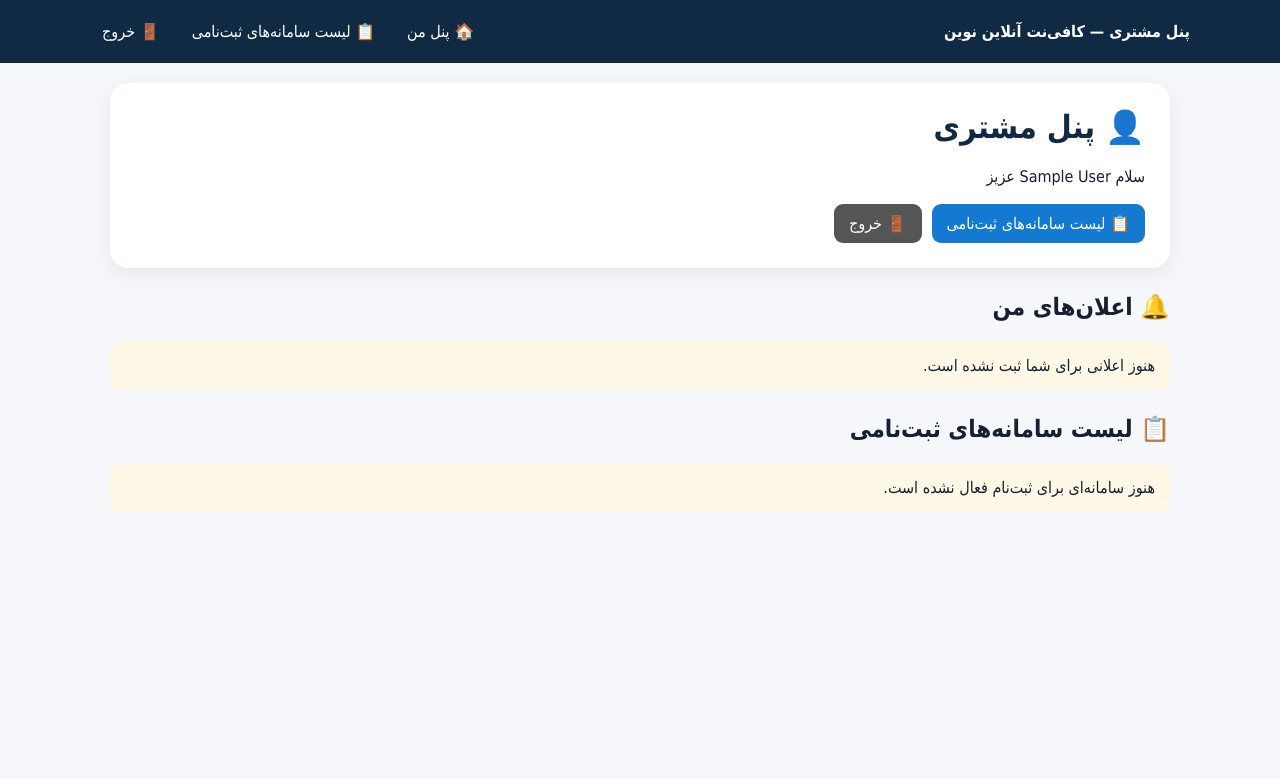
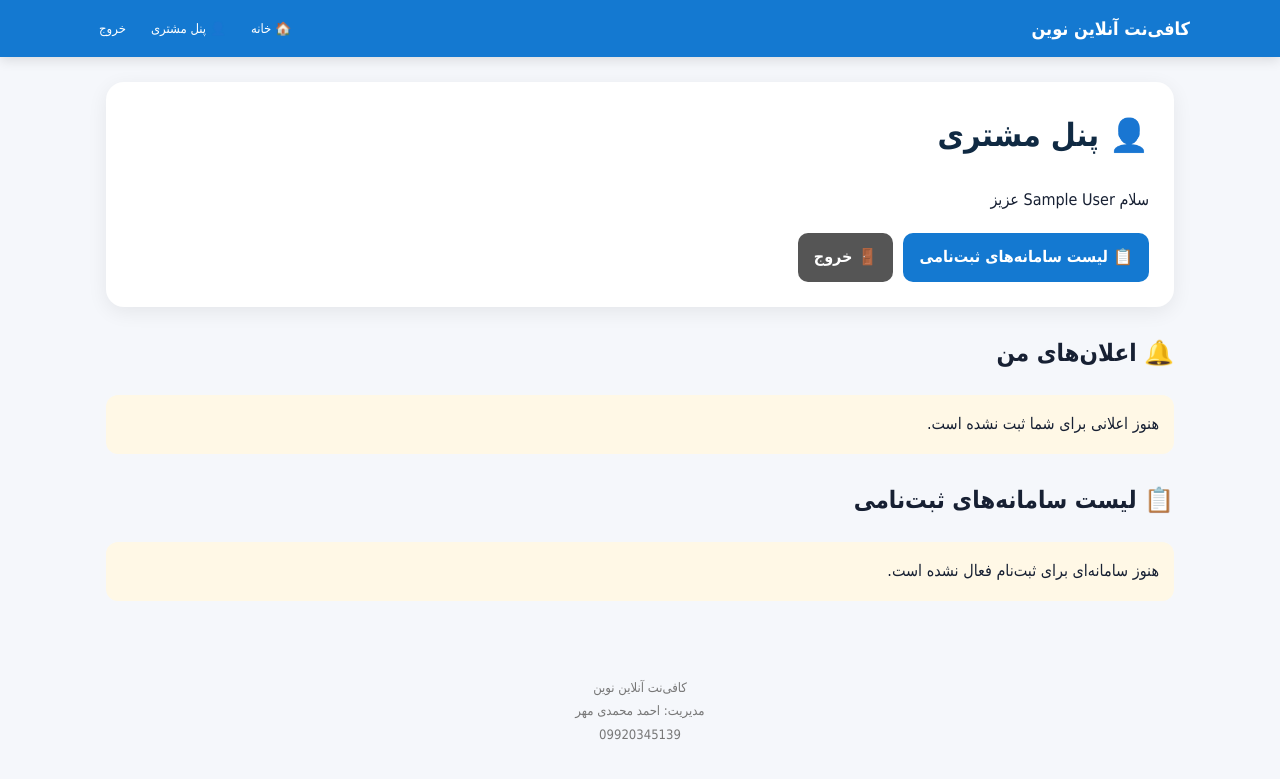
Before and after one commit to amhmdy307-stack/online-novin, a Flask app: page /customer in a window 1280 px wide. Shown: the top 779 px of the page. Run offline with Flask 3, Linux system fonts and the light colour scheme; the visitor is signed in with stand-in values (Sample User, id 1); data comes from the database, SQL or seed files in the repository; data that the repository does not hold is empty.

Commit message:
Update base.html

```diff
--- a/templates/base.html
+++ b/templates/base.html
@@ -1,308 +1,589 @@
-<!doctype html>
+<!DOCTYPE html>
 <html lang="fa" dir="rtl">
 
 <head>
-    <meta charset="utf-8">
-    <meta name="viewport" content="width=device-width, initial-scale=1">
+
+    <meta charset="UTF-8">
+
+    <meta
+        name="viewport"
+        content="width=device-width, initial-scale=1.0"
+    >
 
     <title>
-        {{ settings.get('site_name', 'کافی‌نت آنلاین نوین') if settings else 'کافی‌نت آنلاین نوین' }}
+        {{ settings.get('site_name','کافی‌نت آنلاین نوین') }}
     </title>
 
     <style>
+
+        :root {
+            --primary:
+                {{ settings.get('primary_color','#102a43') }};
+
+            --secondary:
+                {{ settings.get('secondary_color','#1479d1') }};
+
+            --background:
+                {{ settings.get('background_color','#f5f7fb') }};
+
+            --card:
+                {{ settings.get('card_color','#ffffff') }};
+
+            --text:
+                {{ settings.get('text_color','#172033') }};
+        }
+
+
         * {
             box-sizing: border-box;
         }
 
+
         body {
+
             margin: 0;
-            font-family: Tahoma, Arial, sans-serif;
-            background: {{ settings.get('background_color', '#f5f7fb') if settings else '#f5f7fb' }};
-            color: {{ settings.get('text_color', '#172033') if settings else '#172033' }};
+
+            font-family:
+                Tahoma,
+                Arial,
+                sans-serif;
+
+            background:
+                var(--background);
+
+            color:
+                var(--text);
+
+            line-height: 1.8;
         }
 
+
+        /* =================================================
+           نوار بالای سایت
+        ================================================= */
+
         .topbar {
-            background: {{ settings.get('primary_color', '#102a43') if settings else '#102a43' }};
-            color: #fff;
-            padding: 14px 20px;
+
+            background:
+                var(--secondary);
+
+            color: white;
+
+            padding: 12px 18px;
+
+            box-shadow:
+                0 3px 12px rgba(0,0,0,.12);
+
+            position: sticky;
+
+            top: 0;
+
+            z-index: 1000;
         }
 
+
         .topbar-inner {
+
             max-width: 1100px;
+
             margin: auto;
+
             display: flex;
+
             align-items: center;
+
             justify-content: space-between;
-            gap: 15px;
+
+            gap: 12px;
         }
 
-        .topbar-title {
+
+        .site-title {
+
+            color: white;
+
+            text-decoration: none;
+
+            font-size: 18px;
+
+            font-weight: bold;
+
+            white-space: nowrap;
+        }
+
+
+        .top-links {
+
+            display: flex;
+
+            align-items: center;
+
+            gap: 7px;
+
+            flex-wrap: wrap;
+        }
+
+
+        .top-links a {
+
+            color: white;
+
+            text-decoration: none;
+
+            padding: 5px 9px;
+
+            border-radius: 8px;
+
+            font-size: 13px;
+
+            transition: .2s;
+        }
+
+
+        .top-links a:hover {
+
+            background:
+                rgba(255,255,255,.18);
+        }
+
+
+        /* =================================================
+           محتوای اصلی
+        ================================================= */
+
+        .container {
+
+            width: 100%;
+
+            max-width: 1100px;
+
+            margin: auto;
+
+            padding: 25px 16px 50px;
+        }
+
+
+        /* =================================================
+           کارت
+        ================================================= */
+
+        .card {
+
+            background:
+                var(--card);
+
+            border-radius: 18px;
+
+            padding: 20px;
+
+            margin-bottom: 18px;
+
+            box-shadow:
+                0 5px 20px rgba(0,0,0,.07);
+        }
+
+
+        /* =================================================
+           دکمه
+        ================================================= */
+
+        .btn {
+
+            display: inline-flex;
+
+            align-items: center;
+
+            justify-content: center;
+
+            border: 0;
+
+            border-radius: 10px;
+
+            padding: 10px 16px;
+
+            background:
+                var(--secondary);
+
+            color: white !important;
+
+            text-decoration: none;
+
+            cursor: pointer;
+
+            font-family: inherit;
+
+            font-weight: bold;
+
+            transition: .2s;
+        }
+
+
+        .btn:hover {
+
+            opacity: .9;
+
+            transform:
+                translateY(-1px);
+        }
+
+
+        /* =================================================
+           فرم
+        ================================================= */
+
+        .field {
+
+            margin-bottom: 15px;
+        }
+
+
+        .field label {
+
+            display: block;
+
+            margin-bottom: 6px;
+
             font-weight: bold;
         }
 
-        .topbar-links {
-            display: flex;
-            gap: 8px;
-            flex-wrap: wrap;
+
+        input,
+        textarea,
+        select {
+
+            width: 100%;
+
+            padding: 11px;
+
+            border:
+                1px solid #d8dee8;
+
+            border-radius: 10px;
+
+            background: white;
+
+            color: #172033;
+
+            font-family: inherit;
+
+            font-size: 14px;
+
+            outline: none;
         }
 
-        .topbar-links a {
-            color: #fff;
-            text-decoration: none;
-            padding: 8px 12px;
-            border-radius: 8px;
+
+        input:focus,
+        textarea:focus,
+        select:focus {
+
+            border-color:
+                var(--secondary);
+
+            box-shadow:
+                0 0 0 2px rgba(20,121,209,.10);
         }
 
-        .topbar-links a:hover {
-            background: rgba(255,255,255,.15);
-        }
-
-        .wrap {
-            max-width: 1100px;
-            margin: auto;
-            padding: 20px;
-        }
-
-        .card {
-            background: {{ settings.get('card_color', '#ffffff') if settings else '#ffffff' }};
-            padding: 18px;
-            border-radius: 14px;
-            margin: 12px 0;
-            box-shadow: 0 4px 18px rgba(18,52,86,.08);
-        }
-
-        .btn {
-            background: {{ settings.get('secondary_color', '#1479d1') if settings else '#1479d1' }};
-            color: #fff;
-            border: 0;
-            border-radius: 9px;
-            padding: 10px 15px;
-            text-decoration: none;
-            display: inline-block;
-            cursor: pointer;
-        }
-
-        .btn:hover {
-            opacity: .9;
-        }
-
-        input,
-        select,
-        textarea {
-            width: 100%;
-            padding: 10px;
-            border: 1px solid #d5dce6;
-            border-radius: 9px;
-            font-family: inherit;
-        }
 
         textarea {
+
             resize: vertical;
         }
 
-        .field {
-            margin: 12px 0;
+
+        /* =================================================
+           اعلان
+        ================================================= */
+
+        .notice {
+
+            background: #fff8df;
+
+            border-right:
+                4px solid #e0a800;
+
+            padding: 14px;
+
+            border-radius: 10px;
+
+            margin-bottom: 18px;
         }
 
-        .notice {
-            background: #fff8e6;
-            padding: 12px;
-            border-radius: 10px;
-            margin-bottom: 12px;
+
+        /* =================================================
+           جدول
+        ================================================= */
+
+        table {
+
+            width: 100%;
+
+            border-collapse: collapse;
+
+            background:
+                var(--card);
         }
 
-        .success {
-            background: #e8f7ee;
-            color: #176b3a;
-        }
-
-        .danger {
-            background: #fdeaea;
-            color: #9b2226;
-        }
-
-        table {
-            width: 100%;
-            border-collapse: collapse;
-            background: #fff;
-        }
 
         th,
         td {
+
             padding: 10px;
-            border-bottom: 1px solid #e5e9ef;
+
+            border-bottom:
+                1px solid #eee;
+
             text-align: right;
+
+            vertical-align: middle;
         }
 
+
         th {
-            font-weight: bold;
+
+            background:
+                #f1f4f8;
         }
 
-        .badge {
-            display: inline-block;
-            padding: 5px 9px;
-            border-radius: 20px;
-            font-size: 12px;
-            background: #edf2f7;
+
+        /* =================================================
+           پیام فلش
+        ================================================= */
+
+        .flash {
+
+            background: #e8f3ff;
+
+            color: #174a75;
+
+            border-right:
+                4px solid var(--secondary);
+
+            border-radius: 10px;
+
+            padding: 12px;
+
+            margin-bottom: 15px;
         }
 
-        .admin-badge {
-            background: #102a43;
-            color: #fff;
+
+        /* =================================================
+           فوتر
+        ================================================= */
+
+        footer {
+
+            text-align: center;
+
+            padding: 25px 15px;
+
+            color: #777;
+
+            font-size: 13px;
         }
 
-        .customer-badge {
-            background: #1479d1;
-            color: #fff;
-        }
+
+        /* =================================================
+           موبایل
+        ================================================= */
 
         @media (max-width: 700px) {
 
             .topbar-inner {
+
                 align-items: flex-start;
+
                 flex-direction: column;
             }
 
-            .topbar-links {
+
+            .top-links {
+
                 width: 100%;
             }
 
-            .topbar-links a {
+
+            .top-links a {
+
                 flex: 1;
+
                 text-align: center;
             }
 
-            .wrap {
-                padding: 12px;
+
+            .container {
+
+                padding:
+                    18px 12px 40px;
             }
 
+
             table {
+
                 display: block;
+
                 overflow-x: auto;
+
                 white-space: nowrap;
             }
+
+
+            h1 {
+
+                font-size: 24px;
+            }
+
+
+            h2 {
+
+                font-size: 20px;
+            }
+
         }
+
     </style>
+
 </head>
+
 
 <body>
 
-{% set is_admin = session.get('admin') %}
-{% set is_customer = session.get('customer_id') %}
 
+<!-- =====================================================
+     نوار بالای سایت
+===================================================== -->
 
-{% if is_admin %}
-
-<div class="topbar">
+<header class="topbar">
 
     <div class="topbar-inner">
 
-        <div class="topbar-title">
-            پنل مدیریت — کافی‌نت آنلاین نوین
-        </div>
 
-        <div class="topbar-links">
+        <a
+            class="site-title"
+            href="{{ url_for('home') }}"
+        >
 
-            <a href="{{ url_for('admin') }}">
-                🏠 مدیریت
+            {{ settings.get(
+                'site_name',
+                'کافی‌نت آنلاین نوین'
+            ) }}
+
+        </a>
+
+
+        <nav class="top-links">
+
+            <a href="{{ url_for('home') }}">
+                🏠 خانه
             </a>
 
-            <a href="{{ url_for('home') }}">
-                🌐 مشاهده سایت
+
+            {% if session.get('customer_id') %}
+
+            <a
+                href="{{ url_for('customer_dashboard') }}"
+            >
+                👤 پنل مشتری
             </a>
 
-            <a href="{{ url_for('admin_logout') }}">
-                🚪 خروج
+            <a
+                href="{{ url_for('customer_logout') }}"
+            >
+                خروج
             </a>
 
-        </div>
+            {% else %}
+
+            <a
+                href="{{ url_for('customer_login') }}"
+            >
+                👤 مشتری
+            </a>
+
+            {% endif %}
+
+
+            {% if session.get('admin') %}
+
+            <a
+                href="{{ url_for('admin') }}"
+            >
+                ⚙️ مدیریت
+            </a>
+
+            <a
+                href="{{ url_for('admin_logout') }}"
+            >
+                خروج مدیریت
+            </a>
+
+            {% endif %}
+
+        </nav>
 
     </div>
 
-</div>
+</header>
 
 
-{% elif is_customer %}
+<!-- =====================================================
+     پیام‌ها
+===================================================== -->
 
-<div class="topbar">
+<main class="container">
 
-    <div class="topbar-inner">
-
-        <div class="topbar-title">
-            پنل مشتری — کافی‌نت آنلاین نوین
-        </div>
-
-        <div class="topbar-links">
-
-            <a href="{{ url_for('customer_dashboard') }}">
-                🏠 پنل من
-            </a>
-
-            <a href="{{ url_for('home') }}">
-                📋 لیست سامانه‌های ثبت‌نامی
-            </a>
-
-            <a href="{{ url_for('customer_logout') }}">
-                🚪 خروج
-            </a>
-
-        </div>
-
-    </div>
-
-</div>
-
-
-{% else %}
-
-<div class="topbar">
-
-    <div class="topbar-inner">
-
-        <div class="topbar-title">
-            {{ settings.get('site_name', 'کافی‌نت آنلاین نوین') if settings else 'کافی‌نت آنلاین نوین' }}
-        </div>
-
-        <div class="topbar-links">
-
-            <a href="{{ url_for('home') }}">
-                🏠 صفحه اصلی
-            </a>
-
-            <a href="{{ url_for('customer_login') }}">
-                👤 ورود مشتری
-            </a>
-
-            <a href="{{ url_for('admin_login') }}">
-                🔐 مدیریت
-            </a>
-
-        </div>
-
-    </div>
-
-</div>
-
-{% endif %}
-
-
-<main class="wrap">
 
     {% with messages = get_flashed_messages() %}
 
-        {% for m in messages %}
+        {% if messages %}
 
-            <div class="notice">
-                {{ m }}
+            {% for message in messages %}
+
+            <div class="flash">
+
+                {{ message }}
+
             </div>
 
-        {% endfor %}
+            {% endfor %}
+
+        {% endif %}
 
     {% endwith %}
 
-    {% block content %}{% endblock %}
+
+    {% block content %}
+
+    {% endblock %}
+
 
 </main>
 
+
+<footer>
+
+    {{ settings.get(
+        'site_name',
+        'کافی‌نت آنلاین نوین'
+    ) }}
+
+    <br>
+
+    مدیریت:
+    {{ settings.get(
+        'manager',
+        'احمد محمدی مهر'
+    ) }}
+
+    <br>
+
+    {{ settings.get(
+        'phone',
+        '09920345139'
+    ) }}
+
+</footer>
+
+
 </body>
+
 </html>
```
